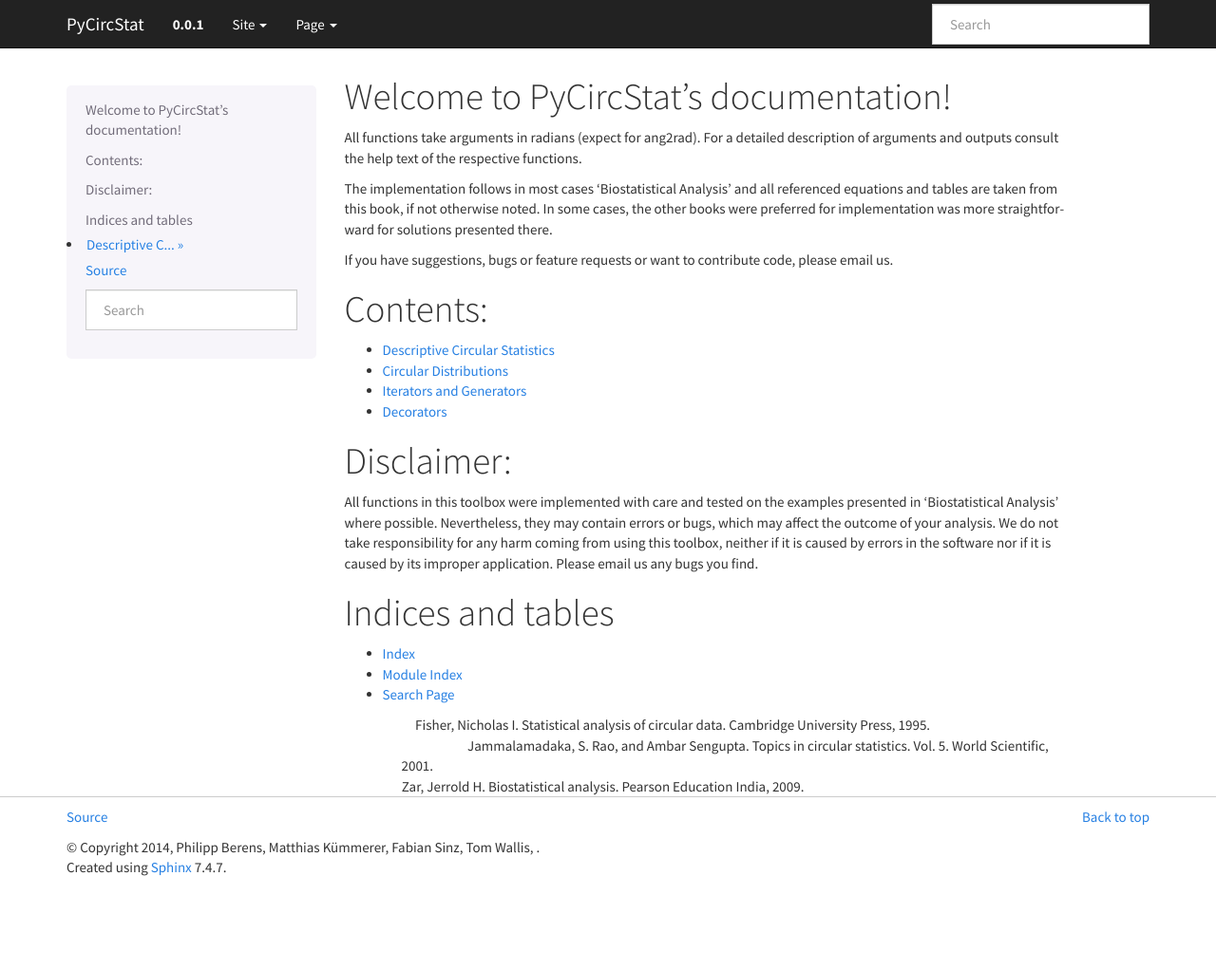
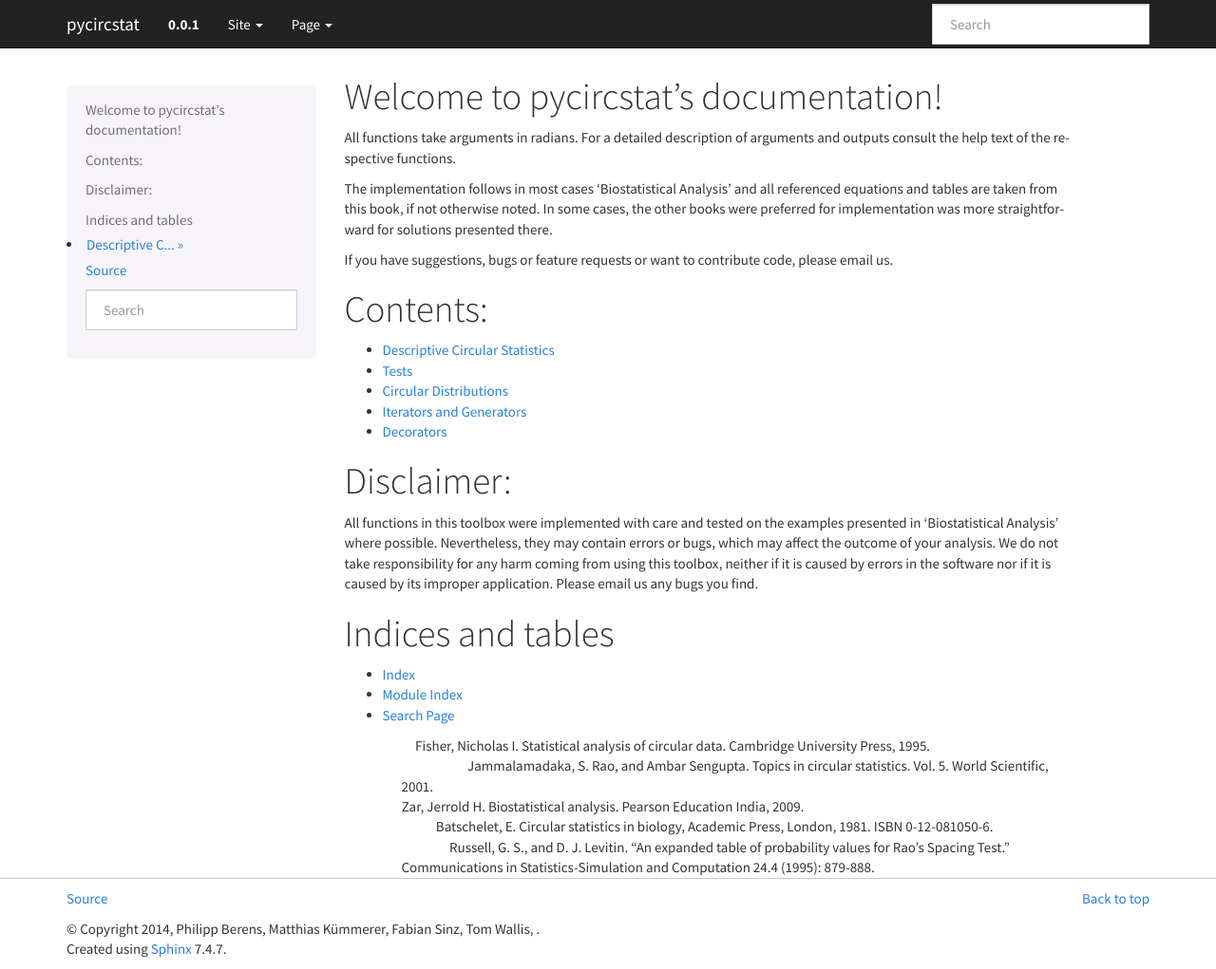
Before and after one commit to circstat/pycircstat, a Sphinx documentation site: the page built from docs/index.rst, in a window 1280 px wide and 1021 px high. Shown: the whole window at 95% size. Built offline with Sphinx 7.4.7, drawn with Linux system fonts in a browser that asks for light colours.

Commit message:
swap2axis decorator, fixed doc references, included test doc
swap2axis decorator, fixed doc references, included test doc

```diff
--- a/docs/conf.py
+++ b/docs/conf.py
@@ -53,7 +53,7 @@
 master_doc = 'index'
 
 # General information about the project.
-project = u'PyCircStat'
+project = u'pycircstat'
 copyright = u'2014, Philipp Berens, Matthias Kümmerer, Fabian Sinz, Tom Wallis, '
 
 # The version info for the project you're documenting, acts as replacement for
@@ -222,8 +222,8 @@
 # (source start file, target name, title,
 #  author, documentclass [howto, manual, or own class]).
 latex_documents = [
-  ('index', 'PyCircStat.tex', u'PyCircStat Documentation',
-   u'Philipp Berens', 'manual'),
+  ('index', 'pycircstat.tex', u'pycircstat Documentation',
+   u'Philipp Berens et al.', 'manual'),
 ]
 
 # The name of an image file (relative to this directory) to place at the top of
@@ -252,8 +252,8 @@
 # One entry per manual page. List of tuples
 # (source start file, name, description, authors, manual section).
 man_pages = [
-    ('index', 'pycircstat', u'PyCircStat Documentation',
-     [u'Philipp Behrens'], 1)
+    ('index', 'pycircstat', u'pycircstat Documentation',
+     [u'Philipp Behrens et al.'], 1)
 ]
 
 # If true, show URL addresses after external links.
@@ -266,8 +266,8 @@
 # (source start file, target name, title, author,
 #  dir menu entry, description, category)
 texinfo_documents = [
-  ('index', 'PyCircStat', u'PyCircStat Documentation',
-   u'Philipp Behrens', 'PyCircStat', 'One line description of project.',
+  ('index', 'pycircstat', u'pycircstat Documentation',
+   u'Philipp Behrens et al.', 'pycircstat', 'One line description of project.',
    'Miscellaneous'),
 ]
 
--- a/docs/decorators.rst
+++ b/docs/decorators.rst
@@ -1,5 +1,5 @@
 Decorators
 ==========
 
-.. automodule:: PyCircStat.decorators
+.. automodule:: pycircstat.decorators
     :members:
--- a/docs/descriptive.rst
+++ b/docs/descriptive.rst
@@ -1,5 +1,5 @@
 Descriptive Circular Statistics
 ===============================
 
-.. automodule:: PyCircStat.descriptive
+.. automodule:: pycircstat.descriptive
     :members:
--- a/docs/distributions.rst
+++ b/docs/distributions.rst
@@ -1,5 +1,5 @@
 Circular Distributions
 ======================
 
-.. automodule:: PyCircStat.distributions
+.. automodule:: pycircstat.distributions
     :members:
--- a/docs/index.rst
+++ b/docs/index.rst
@@ -1,12 +1,12 @@
-.. PyCircStat documentation master file, created by
+.. pycircstat documentation master file, created by
    sphinx-quickstart on Tue Sep 23 13:08:52 2014.
    You can adapt this file completely to your liking, but it should at least
    contain the root `toctree` directive.
 
-Welcome to PyCircStat's documentation!
+Welcome to pycircstat's documentation!
 ======================================
 
-All functions take arguments in radians (expect for ang2rad).
+All functions take arguments in radians.
 For a detailed description of arguments and outputs consult the help text of the respective functions.
 
 The implementation follows in most cases 'Biostatistical Analysis' and all referenced equations and tables
@@ -24,6 +24,7 @@
    :maxdepth: 2
 
    descriptive.rst
+   tests.rst
    distributions.rst
    iterators.rst
    decorators.rst
@@ -48,3 +49,5 @@
 .. [Fisher1995] Fisher, Nicholas I. Statistical analysis of circular data. Cambridge University Press, 1995.
 .. [Jammalamadaka2001] Jammalamadaka, S. Rao, and Ambar Sengupta. Topics in circular statistics. Vol. 5. World Scientific, 2001.
 .. [Zar2009] Zar, Jerrold H. Biostatistical analysis. Pearson Education India, 2009.
+.. [Batschelet1981] Batschelet, E. Circular statistics in biology, Academic Press, London, 1981. ISBN 0-12-081050-6.
+.. [RusselLevitin1995] Russell, G. S., and D. J. Levitin. "An expanded table of probability values for Rao's Spacing Test." Communications in Statistics-Simulation and Computation 24.4 (1995): 879-888.
--- a/docs/iterators.rst
+++ b/docs/iterators.rst
@@ -1,5 +1,5 @@
 Iterators and Generators
 ========================
 
-.. automodule:: PyCircStat.iterators
+.. automodule:: pycircstat.iterators
     :members:
--- /dev/null
+++ b/docs/tests.rst
@@ -0,0 +1,5 @@
+Tests
+=====
+
+.. automodule:: pycircstat.tests
+    :members:
```
Also changed, not shown: 3 other files.
